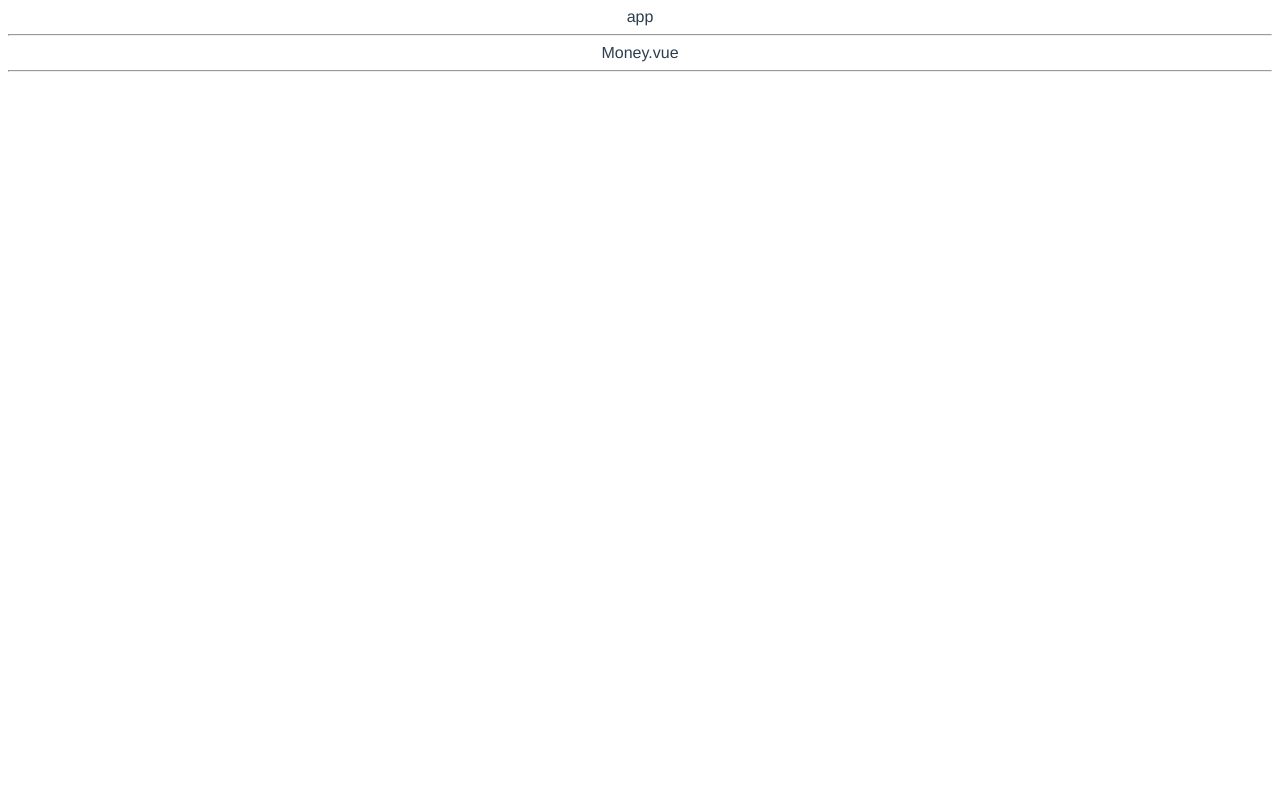
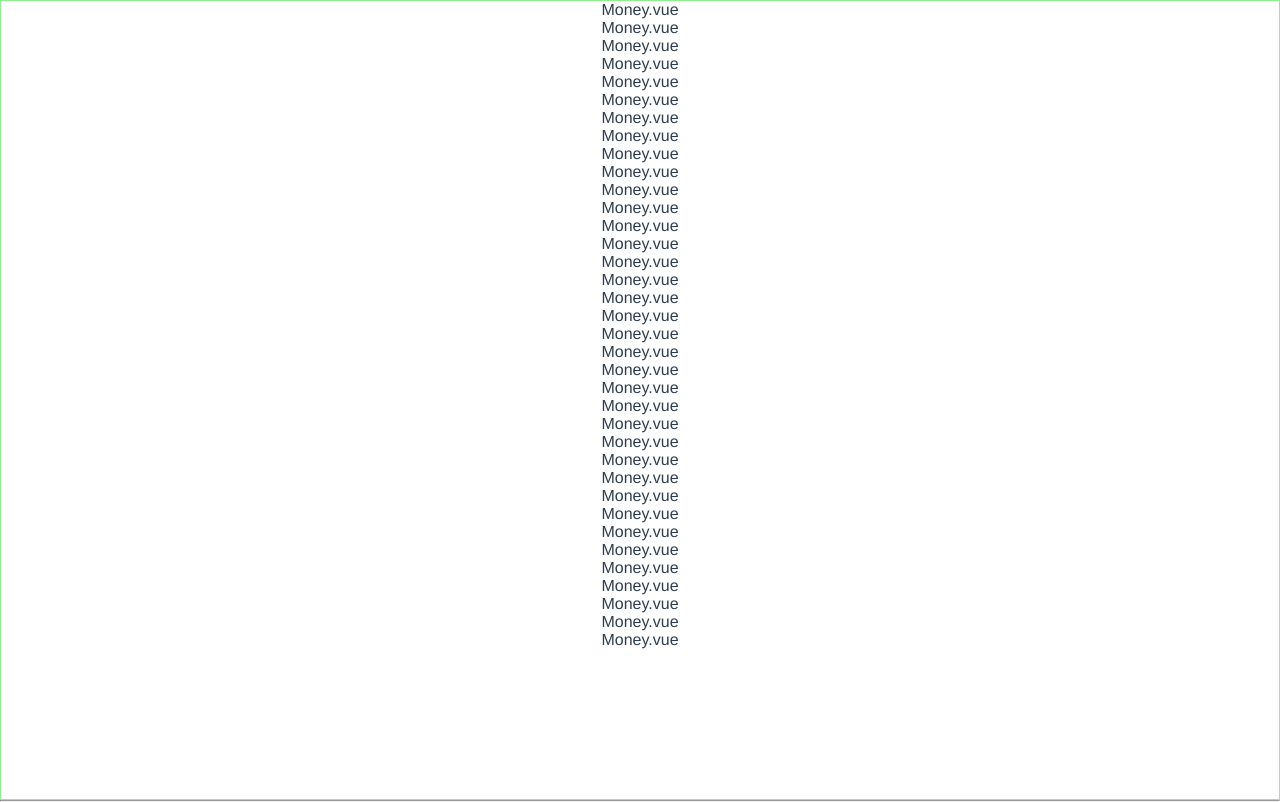
Before and after one commit to hushun1994/Vue-morney, a Vue app: page /#/money in a window 1280 px wide. Built offline with nearby package versions, Linux system fonts and the light colour scheme; the HTML template or start-up script is replaced by a standard one.

Commit message:
Money页面布局

```diff
--- a/src/App.vue
+++ b/src/App.vue
@@ -1,7 +1,5 @@
 <template>
   <div id="app">
-    app
-    <hr />
     <router-view />
     <hr />
   </div>
@@ -12,6 +10,11 @@
 </script>
 
 <style lang="scss">
+* {
+  margin: 0;
+  padding: 0;
+  box-sizing: border-box;
+}
 #app {
   font-family: Avenir, Helvetica, Arial, sans-serif;
   -webkit-font-smoothing: antialiased;
--- a/src/components/Nav.vue
+++ b/src/components/Nav.vue
@@ -1,5 +1,5 @@
 <template>
-  <div>
+  <div class="nav">
     <router-link to="/">记账</router-link>|
     <router-link to="/labels">标签</router-link>|
     <router-link to="/statistics">统计</router-link>
@@ -10,5 +10,8 @@
 export default {};
 </script>
 
-<style lang="sass" scoped>
+<style lang="scss" scoped>
+.nav {
+  border: 1px solid red;
+}
 </style>
--- a/src/views/Labels.vue
+++ b/src/views/Labels.vue
@@ -9,5 +9,5 @@
 export default {};
 </script>
 
-<style lang="sass" scoped>
+<style lang="scss" scoped>
 </style>
--- a/src/views/Money.vue
+++ b/src/views/Money.vue
@@ -1,6 +1,43 @@
 <template>
-  <div>
-    Money.vue
+  <div class="nav-wrapper">
+    <div class="content">
+      <p>Money.vue</p>
+      <p>Money.vue</p>
+      <p>Money.vue</p>
+      <p>Money.vue</p>
+      <p>Money.vue</p>
+      <p>Money.vue</p>
+      <p>Money.vue</p>
+      <p>Money.vue</p>
+      <p>Money.vue</p>
+      <p>Money.vue</p>
+      <p>Money.vue</p>
+      <p>Money.vue</p>
+      <p>Money.vue</p>
+      <p>Money.vue</p>
+      <p>Money.vue</p>
+      <p>Money.vue</p>
+      <p>Money.vue</p>
+      <p>Money.vue</p>
+      <p>Money.vue</p>
+      <p>Money.vue</p>
+      <p>Money.vue</p>
+      <p>Money.vue</p>
+      <p>Money.vue</p>
+      <p>Money.vue</p>
+      <p>Money.vue</p>
+      <p>Money.vue</p>
+      <p>Money.vue</p>
+      <p>Money.vue</p>
+      <p>Money.vue</p>
+      <p>Money.vue</p>
+      <p>Money.vue</p>
+      <p>Money.vue</p>
+      <p>Money.vue</p>
+      <p>Money.vue</p>
+      <p>Money.vue</p>
+      <p>Money.vue</p>
+    </div>
     <Nav></Nav>
   </div>
 </template>
@@ -9,5 +46,15 @@
 export default {};
 </script>
 
-<style lang="sass" scoped>
+<style lang="scss" scoped>
+.nav-wrapper {
+  border: 1px solid lightgreen;
+  display: flex;
+  flex-direction: column;
+  height: 100vh;
+}
+.content {
+  flex-grow: 1;
+  overflow: auto;
+}
 </style>
--- a/src/views/Statistics.vue
+++ b/src/views/Statistics.vue
@@ -9,5 +9,5 @@
 export default {};
 </script>
 
-<style lang="sass" scoped>
+<style lang="scss" scoped>
 </style>
```
